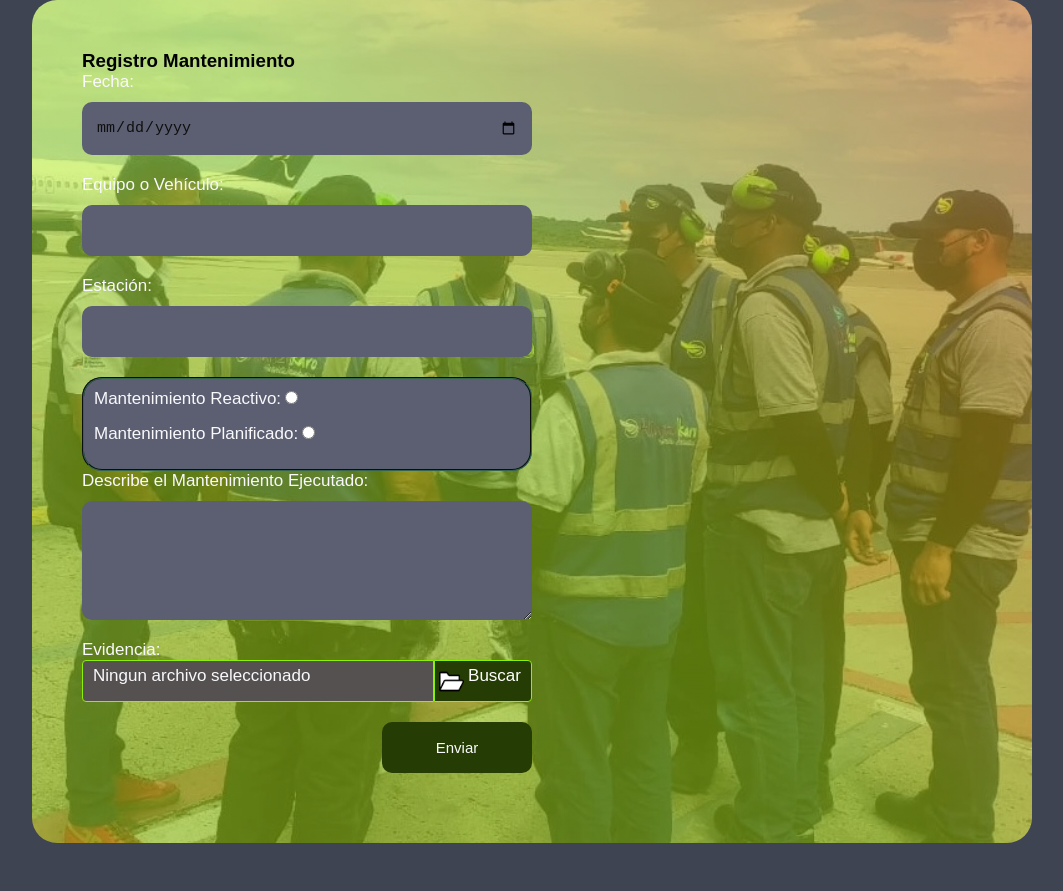
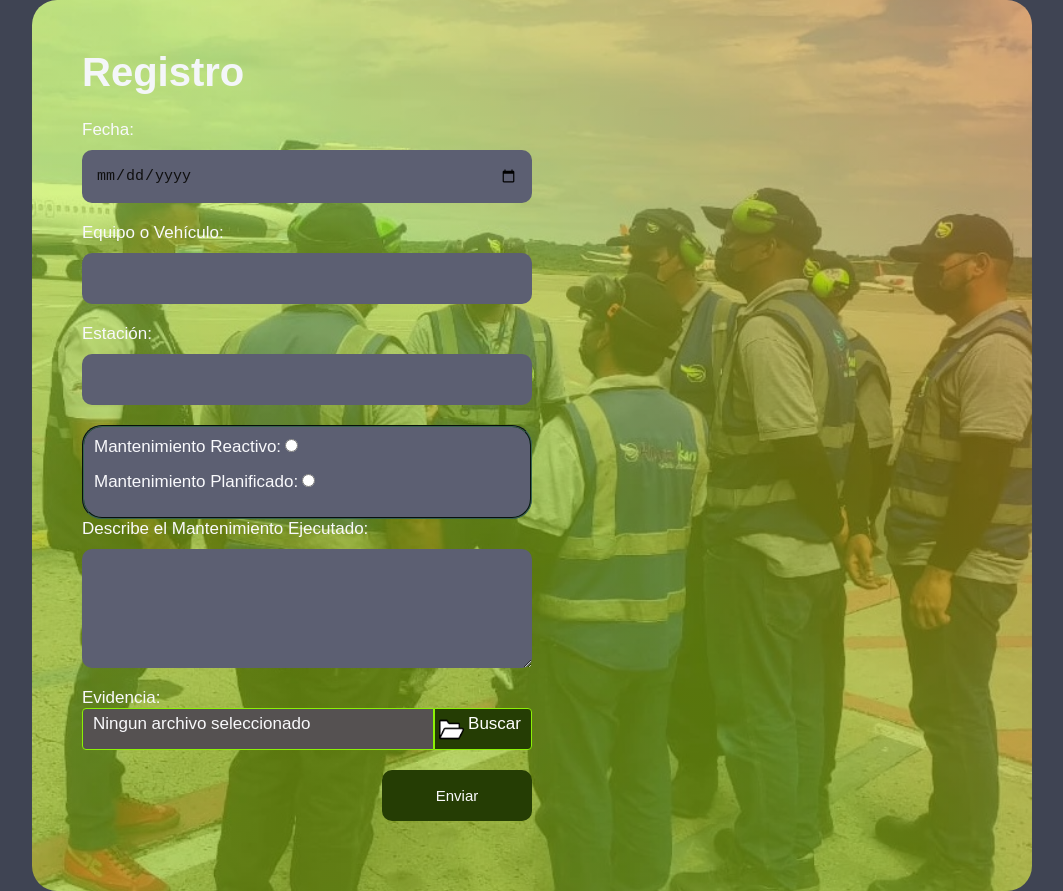
Before and after one commit to RichardGestion/RegistroMantenimiento, a plain HTML site: page index.html in a window 1280 px wide. Shown: the whole page, without its empty margins (108-1171 px from the left). Before the commit the page ends 843 px from the top, so only its background shows below. Drawn offline with Linux system fonts and the light colour scheme.

Commit message:
Update index.html

```diff
--- a/index.html
+++ b/index.html
@@ -17,7 +17,7 @@
 
     <div class="form-content">
 
-        <h3>Registro Mantenimiento</h3>
+        <h2>Registro</h2>
 
         <form method="post" enctype="multipart/form-data" action="https://formsubmit.co/formulariosalianzaikaro@gmail.com" >
 
```
